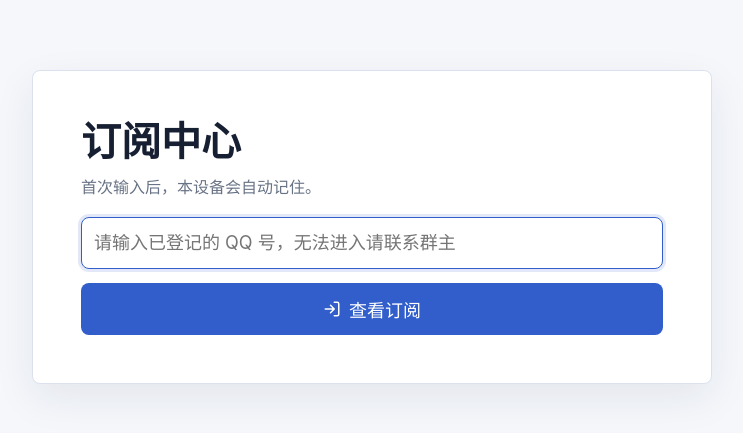
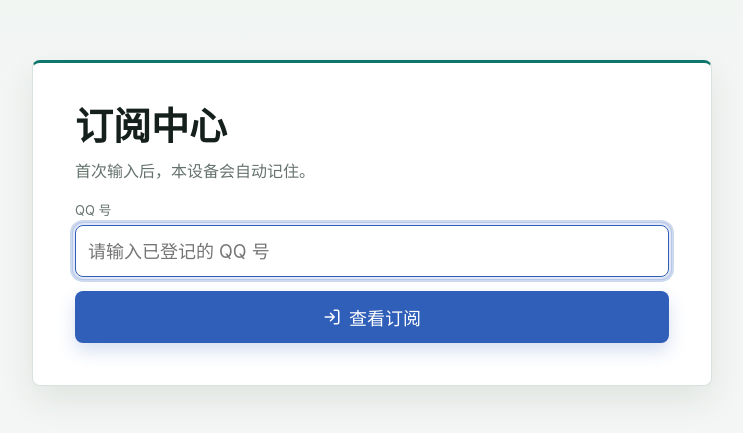
Before and after one commit to suyehanzi/PaySys, a Next.js app: page /portal in a window 1280 px wide. Shown: the part 165-598 px from the top of the page, without its empty margins (268-1011 px from the left). Built offline with nearby package versions, Linux system fonts and the light colour scheme; no server answers.

Commit message:
Redesign PaySys UI

```diff
--- a/src/app/globals.css
+++ b/src/app/globals.css
@@ -1,20 +1,26 @@
 :root {
   color-scheme: light;
-  --bg: #f5f7fb;
+  --bg: #f3f6f4;
   --panel: #ffffff;
-  --ink: #172033;
-  --muted: #687386;
-  --line: #dbe2ee;
-  --blue: #315ecb;
-  --blue-dark: #254aa5;
-  --green: #137a53;
-  --red: #b33232;
-  --amber: #9c6a12;
-  --soft-blue: #eaf0ff;
-  --soft-green: #e7f5ef;
-  --soft-red: #fae9e9;
-  --soft-amber: #fff4db;
-  --shadow: 0 14px 40px rgba(27, 41, 67, 0.08);
+  --panel-soft: #f8faf9;
+  --ink: #15201c;
+  --muted: #66736d;
+  --line: #d9e2de;
+  --line-strong: #c7d4cf;
+  --blue: #2f5fb8;
+  --blue-dark: #244b94;
+  --teal: #0f766e;
+  --green: #117557;
+  --red: #b73535;
+  --amber: #9a650f;
+  --soft-blue: #e8f0ff;
+  --soft-teal: #e5f4f1;
+  --soft-green: #e5f5ee;
+  --soft-red: #faeaea;
+  --soft-amber: #fff3d6;
+  --shadow: 0 14px 34px rgba(36, 54, 48, 0.09);
+  --shadow-soft: 0 7px 20px rgba(36, 54, 48, 0.07);
+  --radius: 8px;
 }
 
 * {
@@ -25,11 +31,17 @@
 body {
   margin: 0;
   min-height: 100%;
-  background: var(--bg);
+  background:
+    linear-gradient(180deg, #eef4f1 0%, var(--bg) 280px),
+    var(--bg);
   color: var(--ink);
   font-family:
     Inter, ui-sans-serif, system-ui, -apple-system, BlinkMacSystemFont, "Segoe UI", "Microsoft YaHei", sans-serif;
   letter-spacing: 0;
+}
+
+html {
+  scroll-behavior: smooth;
 }
 
 button,
@@ -43,6 +55,7 @@
 button {
   border: 0;
   cursor: pointer;
+  touch-action: manipulation;
 }
 
 button:disabled {
@@ -55,11 +68,15 @@
 select {
   width: 100%;
   border: 1px solid var(--line);
-  border-radius: 8px;
+  border-radius: var(--radius);
   background: #fff;
   color: var(--ink);
-  padding: 10px 12px;
+  padding: 11px 12px;
   outline: none;
+  transition:
+    border-color 160ms ease,
+    box-shadow 160ms ease,
+    background-color 160ms ease;
 }
 
 textarea {
@@ -71,6 +88,14 @@
 select:focus {
   border-color: var(--blue);
   box-shadow: 0 0 0 3px rgba(49, 94, 203, 0.14);
+}
+
+button:focus-visible,
+input:focus-visible,
+textarea:focus-visible,
+select:focus-visible {
+  outline: 3px solid rgba(47, 95, 184, 0.24);
+  outline-offset: 2px;
 }
 
 label {
@@ -91,13 +116,15 @@
 }
 
 h1 {
-  font-size: 30px;
+  font-size: 32px;
   line-height: 1.15;
+  font-weight: 800;
 }
 
 h2 {
   font-size: 20px;
   line-height: 1.2;
+  font-weight: 800;
 }
 
 small {
@@ -119,14 +146,14 @@
 }
 
 .shell {
-  width: min(1220px, calc(100% - 32px));
+  width: min(1240px, calc(100% - 32px));
   margin: 0 auto;
-  padding: 32px 0 48px;
+  padding: 28px 0 52px;
 }
 
 .shell-narrow {
   width: min(680px, calc(100% - 32px));
-  min-height: 100vh;
+  min-height: 100dvh;
   display: grid;
   align-items: center;
 }
@@ -136,13 +163,14 @@
   justify-content: space-between;
   align-items: center;
   gap: 20px;
-  margin-bottom: 22px;
+  margin-bottom: 18px;
+  padding: 6px 0 14px;
+  border-bottom: 1px solid rgba(21, 32, 28, 0.08);
 }
 
 .eyebrow {
-  color: var(--blue);
+  color: var(--teal);
   font-weight: 700;
-  text-transform: uppercase;
   font-size: 12px;
   margin-bottom: 6px;
 }
@@ -154,14 +182,20 @@
 .empty-state {
   background: var(--panel);
   border: 1px solid var(--line);
-  border-radius: 8px;
+  border-radius: var(--radius);
   box-shadow: var(--shadow);
 }
 
 .login-panel,
 .user-panel,
 .empty-state {
-  padding: 48px;
+  border-top: 3px solid var(--teal);
+}
+
+.login-panel,
+.user-panel,
+.empty-state {
+  padding: 42px;
 }
 
 .login-panel p,
@@ -172,7 +206,7 @@
 }
 
 .login-panel h1 {
-  font-size: 40px;
+  font-size: 38px;
   margin-bottom: 10px;
 }
 
@@ -224,22 +258,43 @@
   gap: 14px;
 }
 
+.section-heading h2 {
+  color: var(--ink);
+}
+
 .metrics-grid {
   display: grid;
   grid-template-columns: repeat(5, 1fr);
-  gap: 14px;
+  gap: 12px;
 }
 
 .metrics-grid article {
   background: var(--panel);
   border: 1px solid var(--line);
-  border-radius: 8px;
+  border-radius: var(--radius);
   padding: 18px;
+  box-shadow: var(--shadow-soft);
+  position: relative;
+}
+
+.metrics-grid article::before {
+  content: "";
+  position: absolute;
+  inset: 0 auto 0 0;
+  width: 3px;
+  border-radius: var(--radius) 0 0 var(--radius);
+  background: var(--teal);
+  opacity: 0.52;
 }
 
 .metrics-grid article.warning {
   background: var(--soft-amber);
   border-color: #e3c06e;
+}
+
+.metrics-grid article.warning::before {
+  background: var(--amber);
+  opacity: 0.82;
 }
 
 .metrics-grid article.warning span,
@@ -251,24 +306,26 @@
   display: block;
   color: var(--muted);
   font-size: 13px;
+  font-weight: 650;
 }
 
 .metrics-grid strong {
   display: block;
   margin-top: 8px;
   font-size: 28px;
+  font-variant-numeric: tabular-nums;
 }
 
 .quick-actions {
   display: flex;
   justify-content: flex-end;
   gap: 10px;
-  margin: 18px 0 0;
+  margin: 16px 0 0;
 }
 
 .admin-workspace {
   display: grid;
-  gap: 18px;
+  gap: 16px;
 }
 
 .admin-workspace.with-create {
@@ -283,7 +340,7 @@
 .create-side-panel {
   position: sticky;
   top: 24px;
-  margin-top: 18px;
+  margin-top: 16px;
 }
 
 .customer-cell {
@@ -298,25 +355,33 @@
   resize: vertical;
   font-size: 13px;
   line-height: 1.4;
+  background: var(--panel-soft);
 }
 
 .primary,
 .secondary,
 .ghost,
 .danger {
-  min-height: 40px;
-  border-radius: 8px;
+  min-height: 42px;
+  border-radius: var(--radius);
   padding: 10px 14px;
   display: inline-flex;
   align-items: center;
   justify-content: center;
   gap: 8px;
   white-space: nowrap;
+  transition:
+    background-color 160ms ease,
+    border-color 160ms ease,
+    color 160ms ease,
+    transform 160ms ease,
+    box-shadow 160ms ease;
 }
 
 .primary {
   background: var(--blue);
   color: #fff;
+  box-shadow: 0 8px 18px rgba(47, 95, 184, 0.2);
 }
 
 .primary:hover {
@@ -324,7 +389,7 @@
 }
 
 .secondary {
-  background: #edf3ff;
+  background: var(--soft-blue);
   color: var(--blue-dark);
   border: 1px solid #c9d8ff;
 }
@@ -341,6 +406,13 @@
   border: 1px solid #f1caca;
 }
 
+.primary:hover,
+.secondary:hover,
+.ghost:hover,
+.danger:hover {
+  transform: translateY(-1px);
+}
+
 .icon {
   width: 18px;
   height: 18px;
@@ -353,7 +425,7 @@
 }
 
 .compact-button {
-  min-height: 34px;
+  min-height: 36px;
   padding: 7px 10px;
 }
 
@@ -375,12 +447,13 @@
 .muted-stat {
   color: var(--muted);
   font-size: 13px;
+  font-variant-numeric: tabular-nums;
 }
 
 .warning-band,
 .notice,
 .manual-copy {
-  border-radius: 8px;
+  border-radius: var(--radius);
   padding: 12px 14px;
   margin: 14px 0;
   border: 1px solid var(--line);
@@ -401,6 +474,11 @@
   border-color: #c9d8ff;
 }
 
+.manual-copy .section-heading {
+  flex-direction: row;
+  align-items: center;
+}
+
 .manual-copy textarea {
   margin-top: 12px;
   font-family: ui-monospace, SFMono-Regular, Consolas, "Liberation Mono", monospace;
@@ -419,7 +497,7 @@
   border: 1px solid #c9d8ff;
   background: var(--soft-blue);
   color: var(--blue-dark);
-  border-radius: 8px;
+  border-radius: var(--radius);
   padding: 10px 12px;
   line-height: 1.5;
 }
@@ -454,6 +532,7 @@
   font-size: 12px;
   font-weight: 700;
   white-space: nowrap;
+  line-height: 1.15;
 }
 
 .badge.good,
@@ -481,7 +560,8 @@
 
 .table-section {
   padding: 22px;
-  margin-top: 18px;
+  margin-top: 16px;
+  overflow: hidden;
 }
 
 .table-section.slim {
@@ -491,6 +571,9 @@
 .table-wrap {
   overflow-x: auto;
   margin-top: 14px;
+  border: 1px solid var(--line);
+  border-radius: var(--radius);
+  background: #fff;
 }
 
 .admin-toolbar {
@@ -504,8 +587,8 @@
 .segmented-control {
   display: inline-flex;
   border: 1px solid var(--line);
-  border-radius: 8px;
-  background: #f8fafc;
+  border-radius: var(--radius);
+  background: var(--panel-soft);
   padding: 3px;
 }
 
@@ -532,7 +615,7 @@
 th,
 td {
   text-align: left;
-  padding: 12px 10px;
+  padding: 13px 12px;
   border-bottom: 1px solid var(--line);
   vertical-align: middle;
 }
@@ -540,7 +623,19 @@
 th {
   color: var(--muted);
   font-size: 12px;
-  text-transform: uppercase;
+  font-weight: 750;
+  background: var(--panel-soft);
+  position: sticky;
+  top: 0;
+  z-index: 1;
+}
+
+tbody tr {
+  transition: background-color 140ms ease;
+}
+
+tbody tr:hover {
+  background: #fbfdfc;
 }
 
 td input {
@@ -589,7 +684,7 @@
   grid-template-columns: 1fr 100px 80px 180px auto;
   gap: 14px;
   align-items: center;
-  padding: 10px 0;
+  padding: 12px 0;
   border-bottom: 1px solid var(--line);
 }
 
@@ -598,7 +693,7 @@
   grid-template-columns: minmax(190px, 1.15fr) 94px 160px minmax(210px, 1fr) minmax(130px, 0.75fr);
   gap: 14px;
   align-items: center;
-  padding: 10px 0;
+  padding: 12px 0;
   border-bottom: 1px solid var(--line);
 }
 
@@ -627,8 +722,9 @@
   display: flex;
   gap: 12px;
   align-items: center;
-  margin: 18px 0;
+  margin: 18px 0 4px;
   color: var(--muted);
+  flex-wrap: wrap;
 }
 
 .portal-head {
@@ -640,7 +736,7 @@
 
 .portal-section {
   border-top: 1px solid var(--line);
-  padding-top: 18px;
+  padding-top: 20px;
   margin-top: 18px;
 }
 
@@ -658,10 +754,11 @@
   width: 238px;
   max-width: 100%;
   border: 1px solid var(--line);
-  border-radius: 8px;
+  border-radius: var(--radius);
   padding: 8px;
   margin-top: 14px;
   background: #fff;
+  box-shadow: var(--shadow-soft);
 }
 
 .subscribe-qr img {
@@ -688,7 +785,7 @@
   margin-top: 14px;
   border: 1px dashed #d4a33a;
   background: var(--soft-amber);
-  border-radius: 8px;
+  border-radius: var(--radius);
   padding: 14px;
 }
 
@@ -697,7 +794,7 @@
   height: 96px;
   display: grid;
   place-items: center;
-  border-radius: 8px;
+  border-radius: var(--radius);
   background: #fff;
   border: 1px solid #e3c06e;
   color: var(--amber);
@@ -707,25 +804,30 @@
 .subscription-box {
   display: grid;
   grid-template-columns: 1fr auto;
-  gap: 8px;
+  gap: 10px;
   margin-top: 16px;
   border: 1px solid var(--line);
-  border-radius: 8px;
-  padding: 10px;
-  background: #f8fafc;
+  border-radius: var(--radius);
+  padding: 12px;
+  background: var(--panel-soft);
+  min-height: 54px;
 }
 
 .subscription-box span {
   align-self: center;
   overflow-wrap: anywhere;
   color: var(--ink);
+  line-height: 1.45;
 }
 
 @media (max-width: 860px) {
   .dashboard-grid,
-  .metrics-grid,
   .two-col {
     grid-template-columns: 1fr;
+  }
+
+  .metrics-grid {
+    grid-template-columns: repeat(2, minmax(0, 1fr));
   }
 
   .topbar,
@@ -749,6 +851,7 @@
   .create-side-panel {
     order: -1;
     position: static;
+    margin-top: 12px;
   }
 
   .admin-toolbar {
@@ -774,7 +877,7 @@
   }
 
   .shell {
-    width: min(100% - 20px, 1220px);
+    width: min(100% - 20px, 1240px);
     padding: 18px 0 32px;
   }
 
@@ -842,6 +945,10 @@
     padding: 16px;
   }
 
+  .table-section {
+    overflow: visible;
+  }
+
   .admin-toolbar {
     gap: 10px;
   }
@@ -858,6 +965,8 @@
 
   .table-wrap {
     overflow: visible;
+    border: 0;
+    background: transparent;
   }
 
   table,
@@ -882,9 +991,10 @@
 
   tbody tr {
     border: 1px solid var(--line);
-    border-radius: 8px;
+    border-radius: var(--radius);
     background: #fff;
     padding: 12px;
+    box-shadow: var(--shadow-soft);
   }
 
   td {
@@ -964,3 +1074,14 @@
     padding: 12px;
   }
 }
+
+@media (prefers-reduced-motion: reduce) {
+  *,
+  *::before,
+  *::after {
+    scroll-behavior: auto !important;
+    transition-duration: 0.01ms !important;
+    animation-duration: 0.01ms !important;
+    animation-iteration-count: 1 !important;
+  }
+}
--- a/src/components/PortalLogin.tsx
+++ b/src/components/PortalLogin.tsx
@@ -37,13 +37,13 @@
         <p className="login-hint">首次输入后，本设备会自动记住。</p>
         <form className="stack" onSubmit={login}>
           <label>
-            <span className="sr-only">QQ 号</span>
+            <span>QQ 号</span>
             <input
               value={qq}
               onChange={(event) => setQq(event.target.value)}
               inputMode="numeric"
               autoComplete="username"
-              placeholder="请输入已登记的 QQ 号，无法进入请联系群主"
+              placeholder="请输入已登记的 QQ 号"
               autoFocus
               required
             />
```
Also changed, not shown: src/components/PortalAccount.tsx (+9 -1 lines), src/components/UserPortal.tsx (+8 -2 lines), 1 other file (tests, documents, lock files or other folders).
